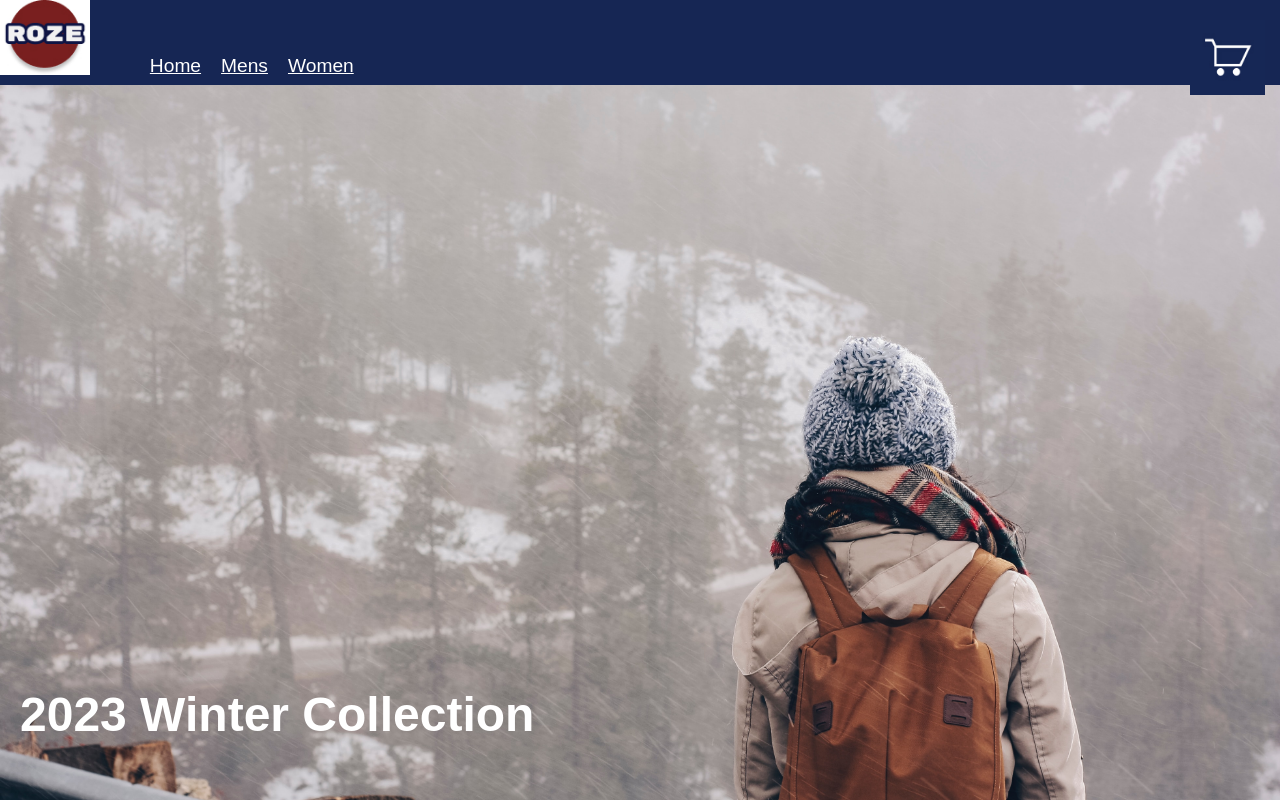
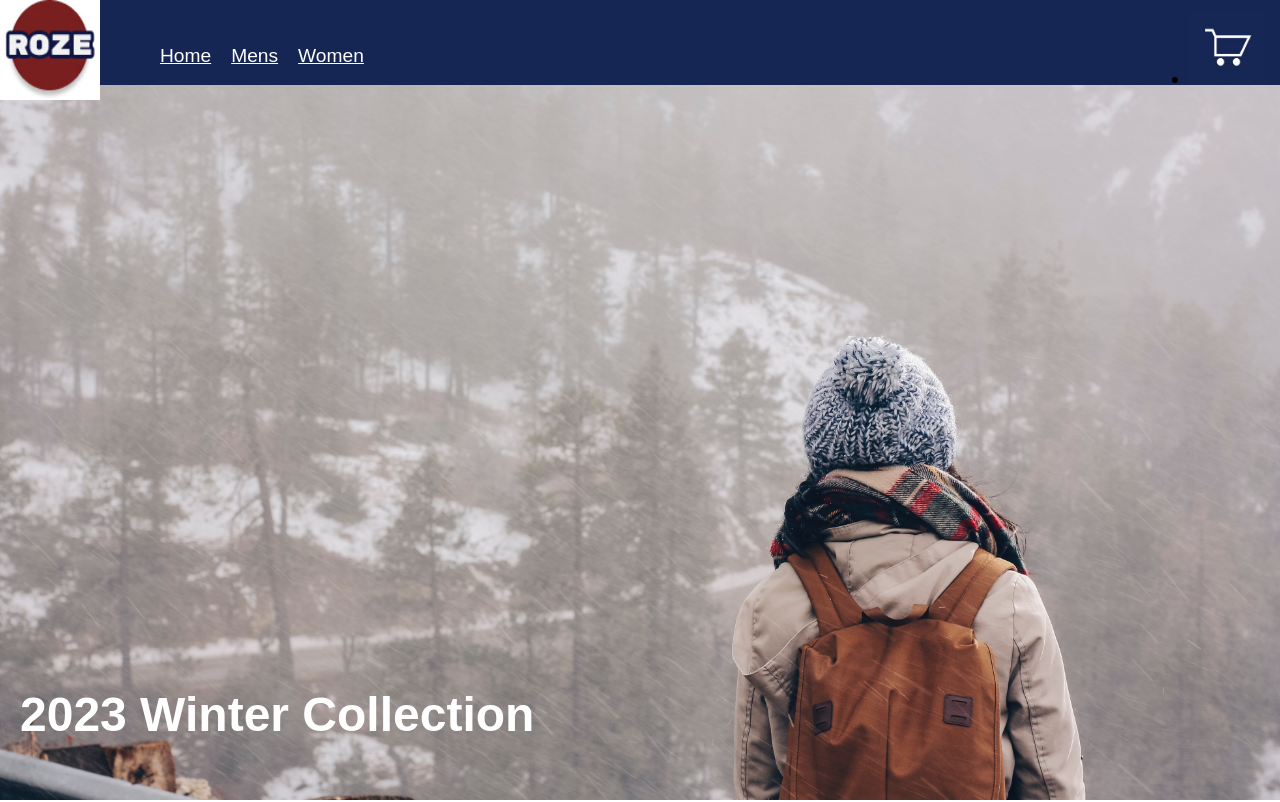
Before and after one commit to rocendod/MI349_Final-Project, a plain HTML site: page index.html in a window 1280 px wide. Shown: the top 802 px of the page. Drawn offline with Linux system fonts and the light colour scheme.

Commit message:
nav & men's section layout edit

```diff
--- a/index.html
+++ b/index.html
@@ -13,9 +13,9 @@
     <div class="navbar">
       <img class="logo" src="images/RozeLogo.jpg" alt="Logo">
         <ul>
-          <li><a href="index.html">Home</a></li>
-          <li><a href="men.html">Mens</a></li>
-          <li><a href="#">Women</a></li>
+          <li class="nav-format"><a href="index.html">Home</a></li>
+          <li class="nav-format"><a href="men.html">Mens</a></li>
+          <li class="nav-format"><a href="#">Women</a></li>
           <li class="cart-layout"><a href="#"><img class="Cart" src="images/Cart.jpg" alt="Cart"></a></li>
         </ul>
     </div>
--- a/screen.css
+++ b/screen.css
@@ -39,13 +39,13 @@ a {
 }
 
 .cart-layout {
-  margin-top: 20px;
+  margin-top: 10px;
   margin-left: auto;
   margin-right: 15px;
 }
 
 .logo {
-  height: 75px;
+  height: 100px;
   width: 100px;
 }
 
@@ -54,9 +54,9 @@ a {
   width: 75px;
 }
 
-li {
+.nav-format {
   list-style-type: none;
-  margin-top: 55px;
+  margin-top: 45px;
   margin-left: 20px;
   margin-bottom: 0%;
   color: white;
@@ -78,7 +78,8 @@ body {
 }
 
 .row-section{
-  margin-top: 25px;
+  width: auto;
+  margin-top: 110px;
 }
 
 .product-card {
@@ -139,11 +140,12 @@ body {
 }
 
 .filter {
+  margin-top: 110px;
   border: 1px solid #ccc;
   padding: 20px;
   border-radius: 8px;
   background-color: #f9f9f9;
-  width: 300px;
+  width: 350px;
 }
 
 .filter h2 {
```
